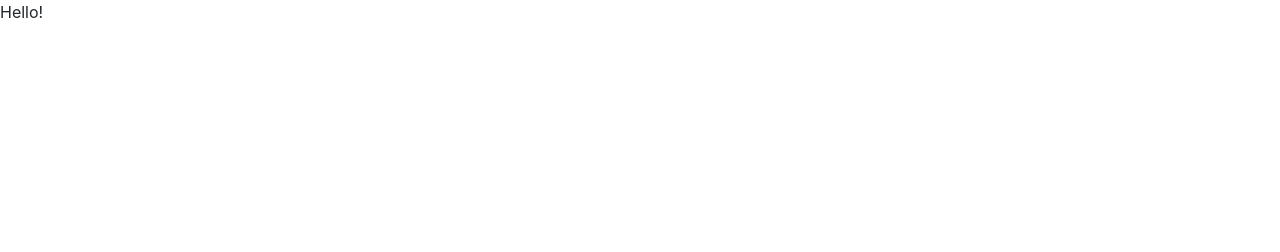
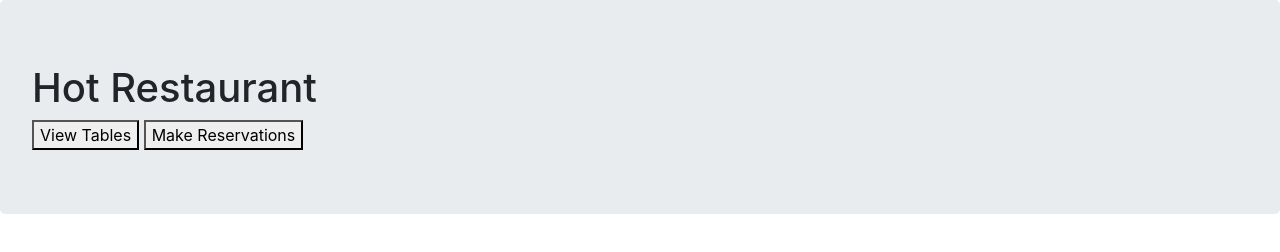
Before and after one commit to 13EdMc07/Restaurants-App, a website: page index.html in a window 1280 px wide. Drawn offline with nearby package versions, Linux system fonts and the light colour scheme.

Commit message:
created html skeleton for index

```diff
--- a/index.html
+++ b/index.html
@@ -15,6 +15,10 @@
 </head>
 
 <body>
-  Hello!
+    <div class="jumbotron">
+        <h1>Hot Restaurant</h1>
+        <a href="/tables"><button>View Tables</button></a>
+        <a href="/reserve"><button>Make Reservations</button></a>
+    </div>
 </body>
 </html>
```
